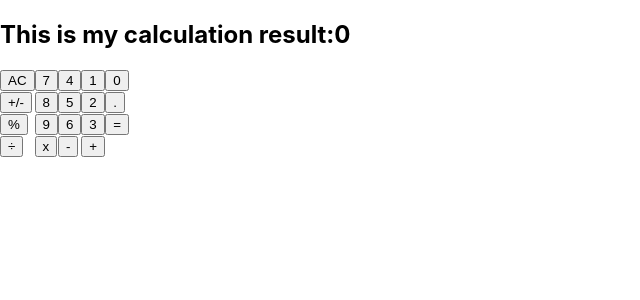
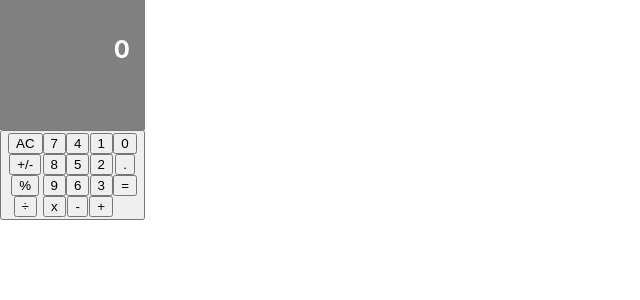
Before and after one commit to Davidosky007/my_calculator, a React (Create React App) app: page / in a window 1280 px wide. Shown: the top 300 px of the page, without its empty margins (0-640 px from the left). Built offline with nearby package versions, Linux system fonts and the light colour scheme.

Commit message:
Add styling to display components

```diff
--- a/src/components/App.js
+++ b/src/components/App.js
@@ -1,8 +1,15 @@
 /* eslint-disable linebreak-style */
 import React, { useState } from 'react';
+import styled from 'styled-components';
 import Display from './Display';
 import ButtonPanel from './ButtonPanel';
 import Calculate from '../logic/calculate';
+
+const StyledApp = styled.section`
+display: inline-block;
+
+
+`;
 
 const App = () => {
   const [state, setState] = useState({
@@ -16,11 +23,11 @@ const App = () => {
     setState(() => ({ ...newState }));
   };
   return (
-    <>
+    <StyledApp>
       <Display result={(state.next && state.next.toString()) || (state.total && state.total.toString()) || '0'} />
       {' '}
       <ButtonPanel handleClick={handleClick} />
-    </>
+    </StyledApp>
   );
 };
 
--- a/src/components/ButtonPanel.js
+++ b/src/components/ButtonPanel.js
@@ -5,6 +5,11 @@ import React from 'react';
 import propTypes from 'prop-types';
 import styled from 'styled-components';
 import Button from './Button';
+
+const BtnPanel = styled.button`
+display: flex;
+
+`;
 
 const buttonGroups = [
   ['AC', '+/-', '%', '÷'],
@@ -15,13 +20,13 @@ const buttonGroups = [
 ];
 
 const ButtonPanel = ({ handleClick }) => (
-  <div className="btn-panel">
+  <BtnPanel>
     {buttonGroups.map((group, index) => (
       <div key={`group-${(index + 1)}`}>
         {group.map((button) => <Button name={button} handleClick={handleClick} key={button} />)}
       </div>
     ))}
-  </div>
+  </BtnPanel>
 );
 
 ButtonPanel.protoTypes = {
--- a/src/components/Display.js
+++ b/src/components/Display.js
@@ -1,16 +1,29 @@
 /* eslint-disable linebreak-style */
 import React from 'react';
 import PropTypes from 'prop-types';
+import styled from 'styled-components';
+
+const StyledDisplay = styled.h2`
+display: flex;
+color: white;
+font-weight: bold;
+float: right;
+`;
+
+const StyledDisCompo = styled.section`
+background-color: gray;
+height: 100px;
+padding: 15px;
+`;
 
 const Display = (props) => {
   const { result } = props;
   return (
-    <div>
-      <h2>
-        This is my calculation result:
+    <StyledDisCompo>
+      <StyledDisplay>
         {result}
-      </h2>
-    </div>
+      </StyledDisplay>
+    </StyledDisCompo>
   );
 };
 
```
